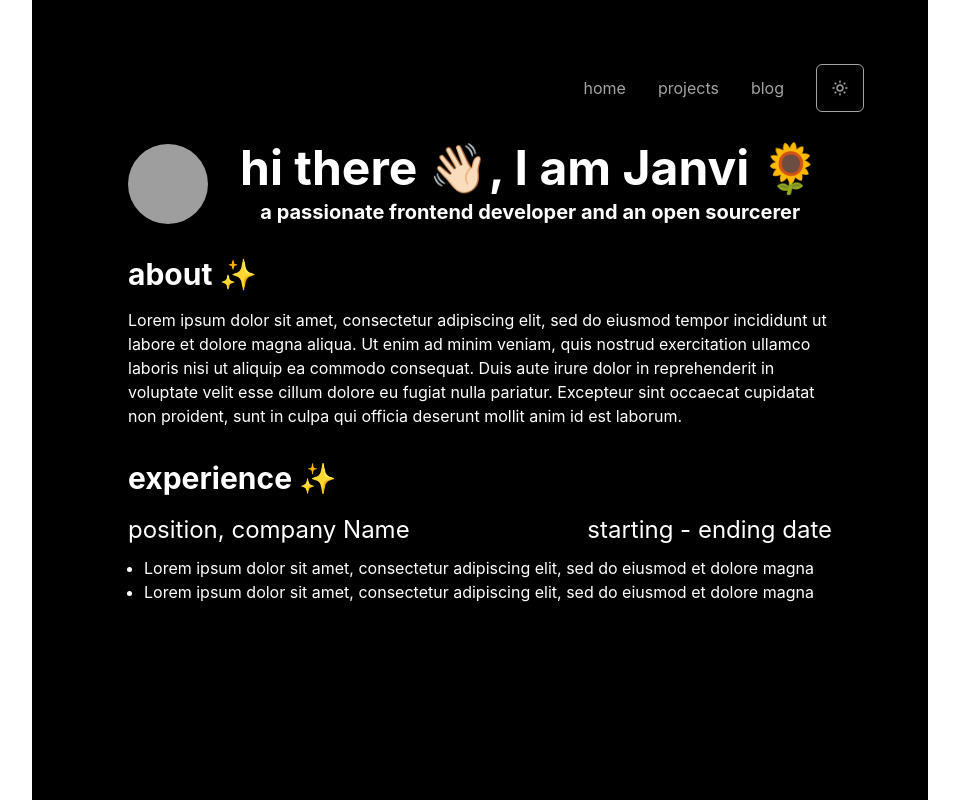
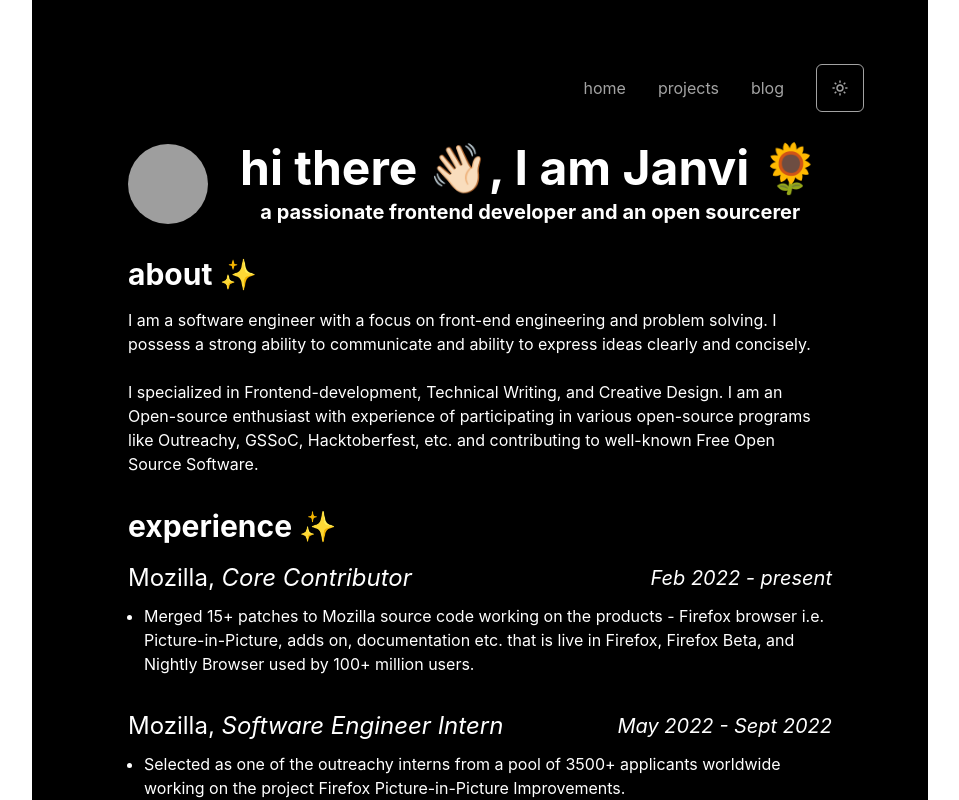
Before and after one commit to janvi01/minimalist-dev-portfolio, a Next.js app: page / in a window 1280 px wide. Shown: the top 800 px of the page, without its empty margins (160-1119 px from the left). Built offline with nearby package versions, Linux system fonts and the light colour scheme; grey boxes are pictures that could not be loaded.

Commit message:
added experience data and fixed ui

```diff
--- a/src/components/about.js
+++ b/src/components/about.js
@@ -13,13 +13,14 @@ function About() {
         about ✨
       </Heading>
       <Text>
-        Lorem ipsum dolor sit amet, consectetur adipiscing elit, sed do eiusmod
-        tempor incididunt ut labore et dolore magna aliqua. Ut enim ad minim
-        veniam, quis nostrud exercitation ullamco laboris nisi ut aliquip ea
-        commodo consequat. Duis aute irure dolor in reprehenderit in voluptate
-        velit esse cillum dolore eu fugiat nulla pariatur. Excepteur sint
-        occaecat cupidatat non proident, sunt in culpa qui officia deserunt
-        mollit anim id est laborum.
+        I am a software engineer with a focus on front-end engineering and
+        problem solving. I possess a strong ability to communicate and ability
+        to express ideas clearly and concisely. <br />
+        <br />I specialized in Frontend-development, Technical Writing, and
+        Creative Design. I am an Open-source enthusiast with experience of
+        participating in various open-source programs like Outreachy, GSSoC,
+        Hacktoberfest, etc. and contributing to well-known Free Open Source
+        Software.
       </Text>
     </Flex>
   );
--- a/src/components/experience.js
+++ b/src/components/experience.js
@@ -1,4 +1,5 @@
 import {
+  Box,
   Flex,
   Heading,
   HStack,
@@ -6,6 +7,7 @@ import {
   Text,
   UnorderedList,
 } from "@chakra-ui/react";
+import { experienceData } from "@/data/experienceData";
 
 function Experience() {
   return (
@@ -19,20 +21,25 @@ function Experience() {
       <Heading size={"lg"} mb="4">
         experience ✨
       </Heading>
-      <HStack justify={"space-between"} fontSize="2xl" mb="2">
-        <Text>position, company Name</Text>
-        <Text>starting - ending date</Text>
-      </HStack>
-      <UnorderedList>
-        <ListItem>
-          Lorem ipsum dolor sit amet, consectetur adipiscing elit, sed do
-          eiusmod et dolore magna
-        </ListItem>
-        <ListItem>
-          Lorem ipsum dolor sit amet, consectetur adipiscing elit, sed do
-          eiusmod et dolore magna
-        </ListItem>
-      </UnorderedList>
+      {experienceData.map((items, key) => {
+        return (
+          <Box mb="8">
+            <HStack justify={"space-between"} fontSize="2xl" mb="2">
+              <Text>
+                {items.company}, <i>{items.position}</i>
+              </Text>
+              <Text fontStyle={"italic"} fontSize="xl">
+                {items.startingDate} - {items.endingDate}
+              </Text>
+            </HStack>
+            <UnorderedList>
+              {items.description.map((itemmslist, key) => {
+                return <ListItem>{itemmslist}</ListItem>;
+              })}
+            </UnorderedList>
+          </Box>
+        );
+      })}
     </Flex>
   );
 }
--- /dev/null
+++ b/src/data/experienceData.js
@@ -0,0 +1,21 @@
+export const experienceData = [
+  {
+    company: "Mozilla",
+    position: "Core Contributor",
+    startingDate: "Feb 2022",
+    endingDate: "present",
+    description: [
+      "Merged 15+ patches to Mozilla source code working on the products - Firefox browser i.e. Picture-in-Picture, adds on, documentation etc. that is live in Firefox, Firefox Beta, and Nightly Browser used by 100+ million users.",
+    ],
+  },
+  {
+    company: "Mozilla",
+    position: "Software Engineer Intern",
+    startingDate: "May 2022",
+    endingDate: "Sept 2022",
+    description: [
+      "Selected as one of the outreachy interns from a pool of 3500+ applicants worldwide working on the project Firefox Picture-in-Picture Improvements.",
+      "Added new controls, subtitle support for various sites, wrote unit tests and fix misc bugs to Picture-in-Picture.",
+    ],
+  },
+];
```
